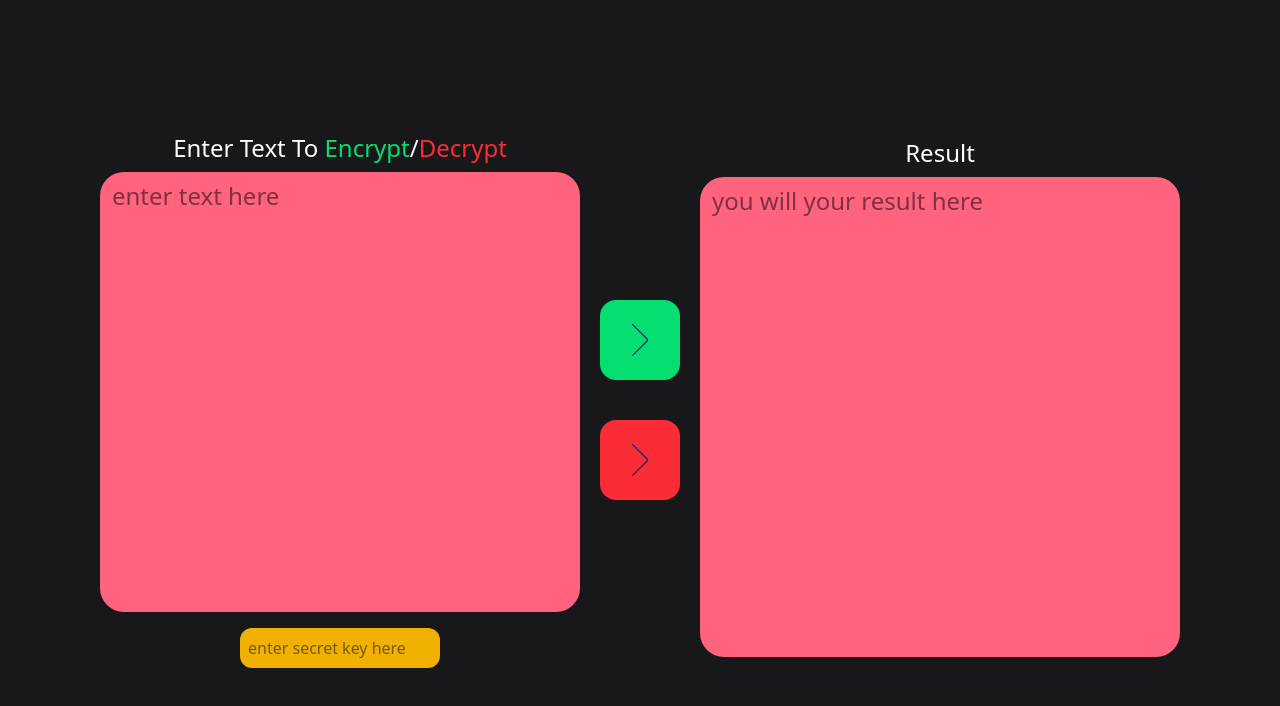
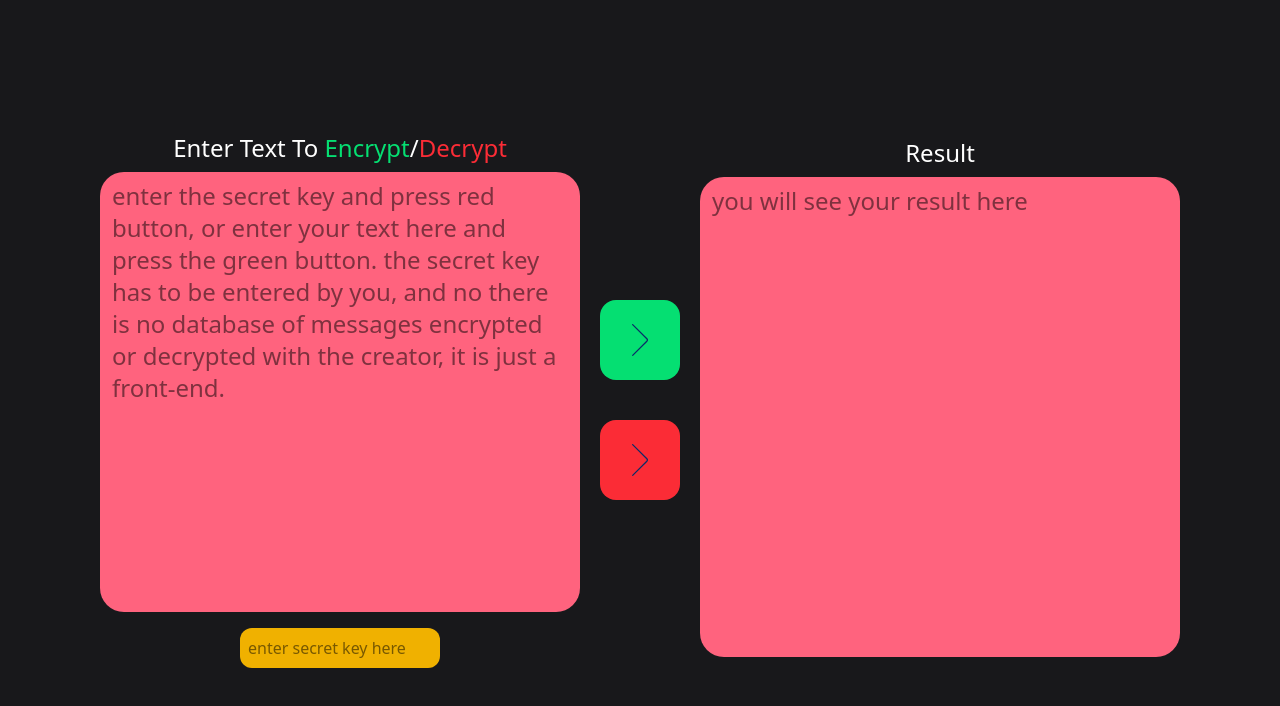
Before and after one commit to HarshitOnClouds/Secret-Conversation, a React (Vite) app: page / in a window 1280 px wide. Shown: the top 706 px of the page. Built offline with nearby package versions, Linux system fonts and the light colour scheme.

Commit message:
instructions added

```diff
--- a/src/App.jsx
+++ b/src/App.jsx
@@ -41,7 +41,7 @@ export default function App(){
     <div className="bg-zinc-900 min-h-screen flex flex-col items-center py-2  lg:flex-row lg:justify-center">
       <div className='flex flex-col items-center '>
         <div className=" text-2xl text-white mb-2">Enter Text To <span className='text-green-400' >Encrypt</span>/<span className='text-red-500' >Decrypt</span></div>
-        <textarea className=" w-80 h-70 bg-rose-400 rounded-3xl px-3 py-2 text-sm resize-none lg:w-120 lg:h-110 lg:text-2xl " value={input} onChange={(e)=> setInput(e.target.value)} placeholder='enter text here' />
+        <textarea className=" w-80 h-70 bg-rose-400 rounded-3xl px-3 py-2 text-sm resize-none lg:w-120 lg:h-110 lg:text-2xl " value={input} onChange={(e)=> setInput(e.target.value)} placeholder='enter the secret key and press red button, or enter your text here and press the green button. the secret key has to be entered by you, and no there is no database of messages encrypted or decrypted with the creator, it is just a front-end.' />
           <input type="text" className='w-50 h-10 bg-yellow-500 px-2 py-1 mt-4 rounded-xl' value={key} onChange={(e)=>{setKey(e.target.value)}} placeholder='enter secret key here' />
       </div>
 
@@ -63,7 +63,7 @@ export default function App(){
       </div>
       <div>
         <div className="text-center text-2xl text-white mb-2">Result</div>
-        <textarea placeholder='you will your result here' className=" w-80 h-70 bg-rose-400 rounded-3xl resize-none text-sm break-words px-3 py-2 lg:w-120 lg:h-120 lg:text-2xl" readOnly value={content}></textarea>
+        <textarea placeholder='you will see your result here' className=" w-80 h-70 bg-rose-400 rounded-3xl resize-none text-sm break-words px-3 py-2 lg:w-120 lg:h-120 lg:text-2xl" readOnly value={content}></textarea>
       </div>
     </div>
   )
```
